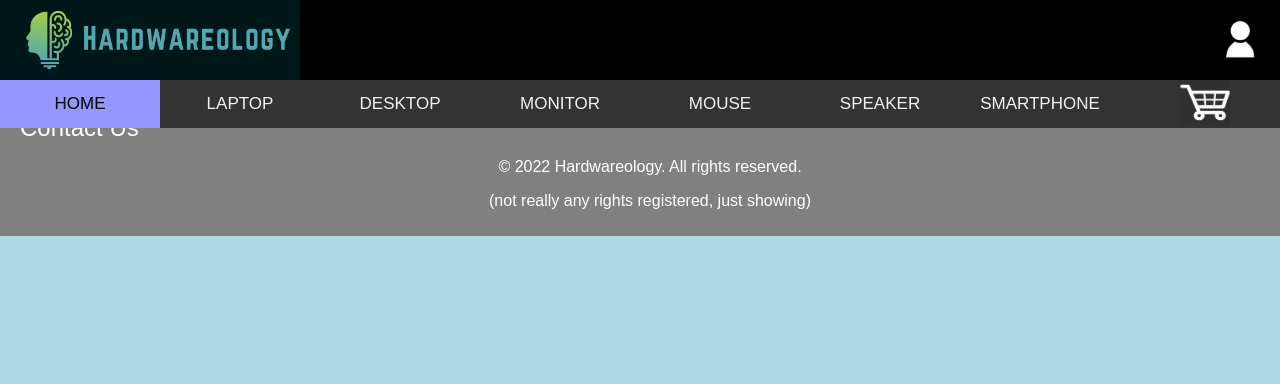
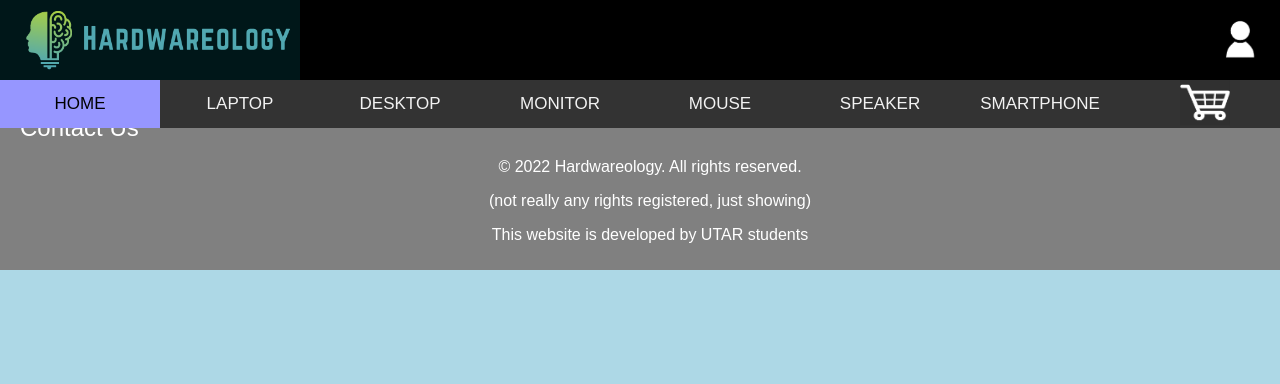
Before and after one commit to LostOfStack/2022S1_WEB_APP, a PHP site: page /index.php in a window 1280 px wide. Shown: the top 384 px of the page. Run offline with PHP 8.4, Linux system fonts and the light colour scheme.

Commit message:
add more text in footer

```diff
--- a/includes/footer.php
+++ b/includes/footer.php
@@ -39,4 +39,5 @@
     </div>
     <p style="text-align: center">&copy; 2022 Hardwareology. All rights reserved.</p>
     <p style="text-align: center">(not really any rights registered, just showing)</p>
+    <p style="text-align: center">This website is developed by UTAR students</p>
 </footer>
```
